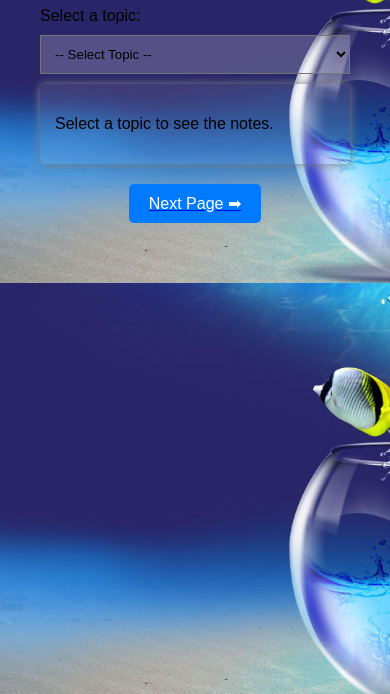
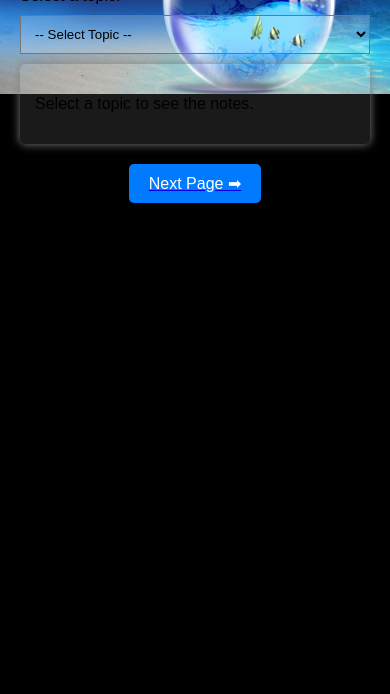
Before and after one commit to Soumya885/Ssr, a plain HTML site: page index.html in a window 390 px wide. Shown: the part 150-844 px from the top of the page. Drawn offline with Linux system fonts and the light colour scheme.

Commit message:
Update index.html

```diff
--- a/index.html
+++ b/index.html
@@ -10,9 +10,29 @@
     margin: 20px;
     padding: 20px;
     background-image: url(https://github.com/Soumya885/Ssr/blob/main/x.jpg?raw=true);
-            color: Black;
     background-size: cover;
-            background-position:centre;
+    background-position: center;
+    background-repeat: no-repeat;
+    background-attachment: fixed;
+    color: black;
+}
+
+@media only screen and (max-width: 768px) {
+    body {
+        background-attachment: scroll;
+        background-size: cover;
+        background-position: center top;
+    }
+}
+
+
+@media only screen and (max-width: 480px) {
+    body {
+        margin: 10px;
+        padding: 10px;
+        background-size: contain;
+        background-color: black;
+    }
 }
         h1 {
             text-align: center;
```
Lines whose indentation alone changed are shown as unchanged.
